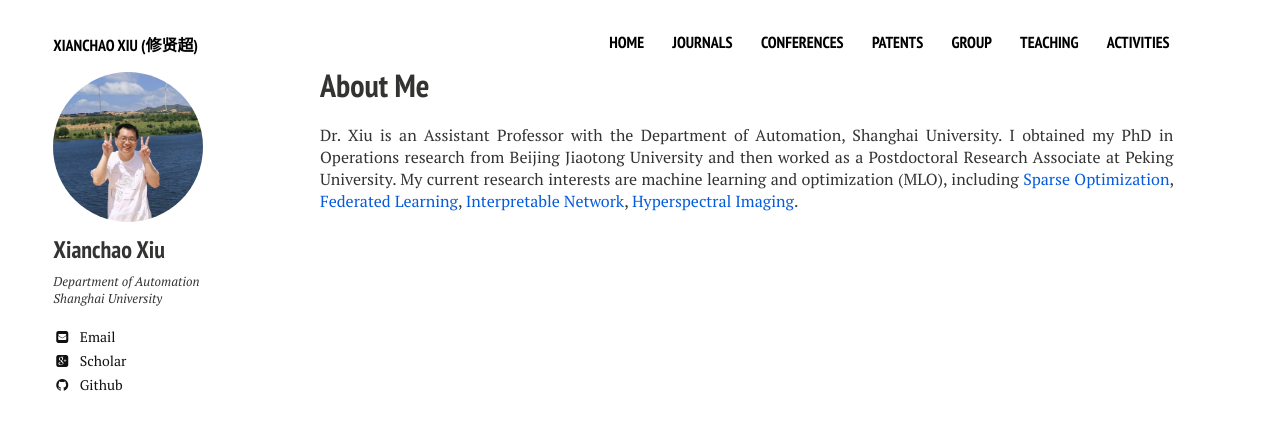
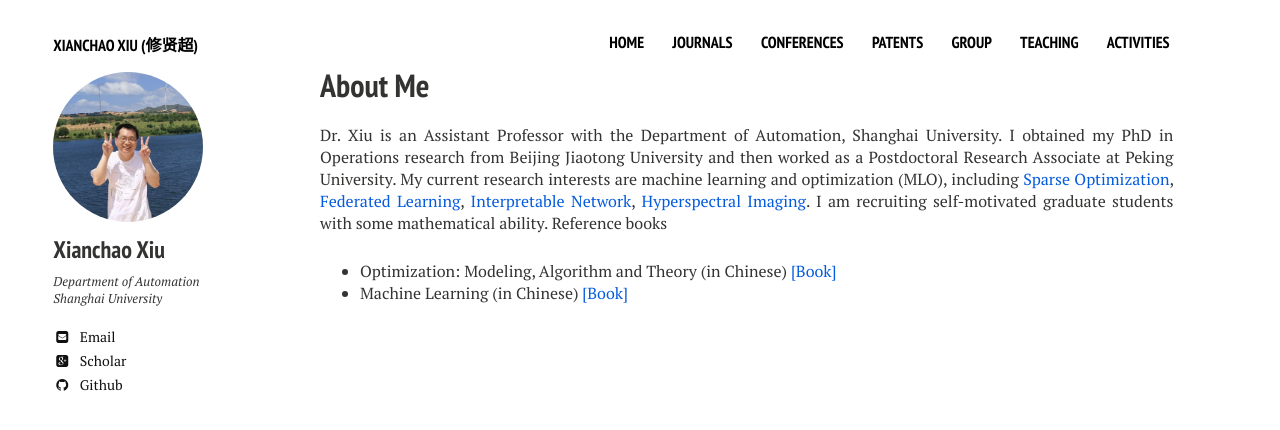
Before and after one commit to xianchaoxiu/xianchaoxiu.github.io, a Jekyll site: the page built from index.md, in a window 1280 px wide. Shown: the top 430 px of the page. Built offline with Jekyll 4.4.1, drawn with Linux system fonts in a browser that asks for light colours; nearby versions of some CDN libraries.

Commit message:
Update home2.html

```diff
--- a/_layouts/home2.html
+++ b/_layouts/home2.html
@@ -27,6 +27,11 @@
 	      <a href="https://github.com/xianchaoxiu/Federated-Learning" class="textlink" target="_blank">Federated Learning</a>,
               <a href="https://github.com/xianchaoxiu/Interpretable-Network" class="textlink" target="_blank">Interpretable Network</a>,
 	      <a href="https://github.com/xianchaoxiu/Hyperspectral-Imaging" class="textlink" target="_blank">Hyperspectral Imaging</a>.
+
+  	 I am recruiting self-motivated graduate students with some mathematical ability. Reference books
+        <ul>
+        <li> Optimization: Modeling, Algorithm and Theory (in Chinese) <a href="https://item.jd.com/13064530.html" class="textlink" target="_blank">[Book]</a>  </li>
+	<li> Machine Learning (in Chinese) <a href="https://item.jd.com/12762673.html" class="textlink" target="_blank">[Book] </a></li>
         </ul>
 
 
```
